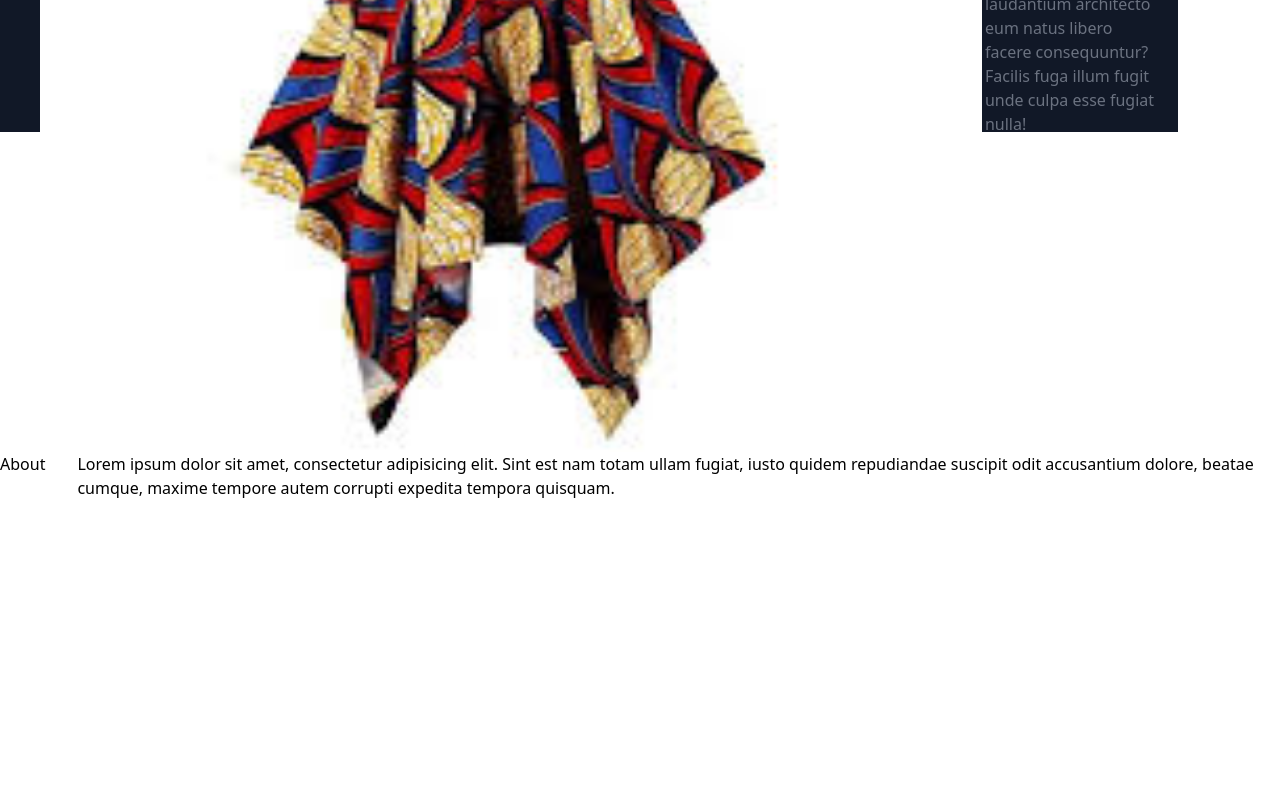
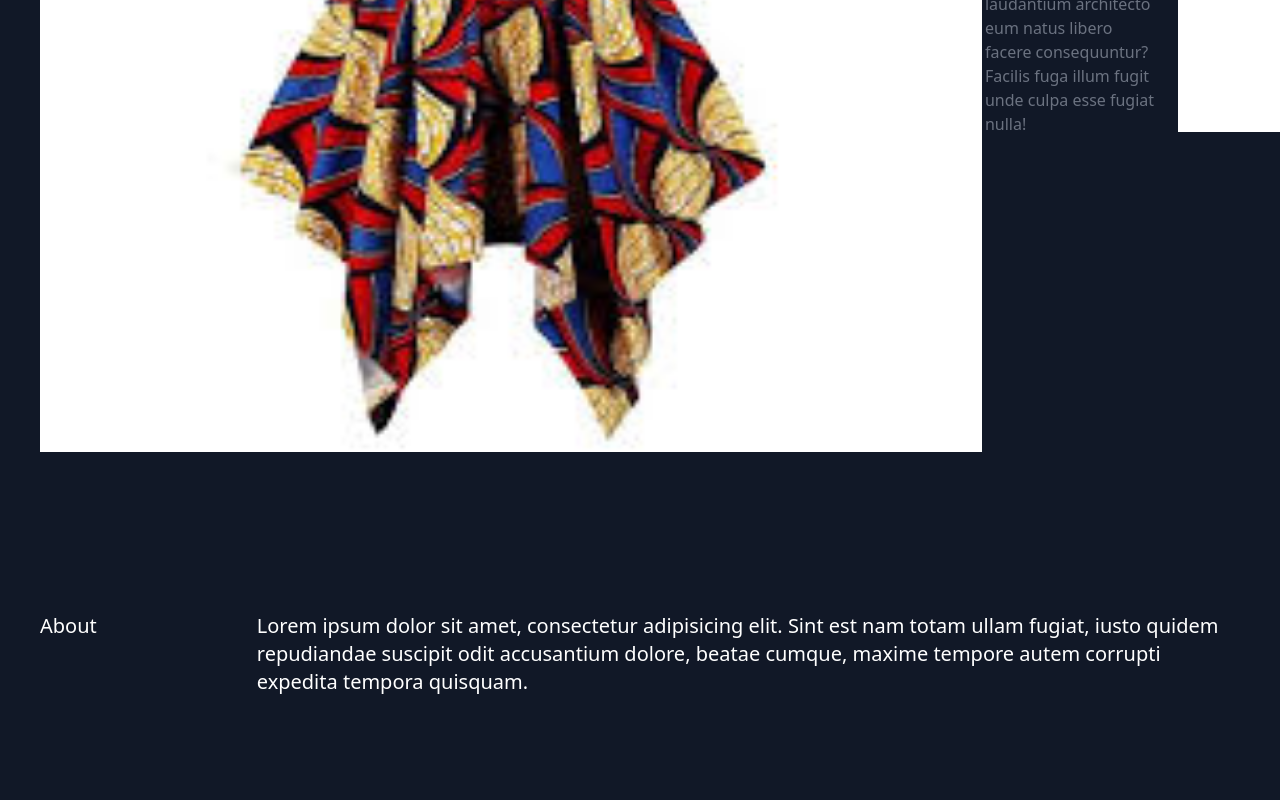
Before and after one commit to segunajibola/Videva-Fashion-Line, a React (Vite) app: page / in a window 1280 px wide. Shown: the part 1740-2540 px from the top of the page. Built offline with nearby package versions, Linux system fonts and the light colour scheme.

Commit message:
changeUI

```diff
--- a/src/components/Home.jsx
+++ b/src/components/Home.jsx
@@ -93,8 +93,8 @@ const Home = () => {
         </div>
       </div>
 
-      <section className="">
-        <div className="flex space-x-8 md:mt-[20rem]">
+      <section className="bg-gray-900 dark:bg-gray-100 text-white px-10 py-40 text-xl">
+        <div className="flex space-x-[10rem] md:mt-[20rem]">
           <h3>About</h3>
           <p>Lorem ipsum dolor sit amet, consectetur adipisicing elit. Sint est nam totam ullam fugiat, iusto quidem repudiandae suscipit odit accusantium dolore, beatae cumque, maxime tempore autem corrupti expedita tempora quisquam.</p>
         </div>
```
